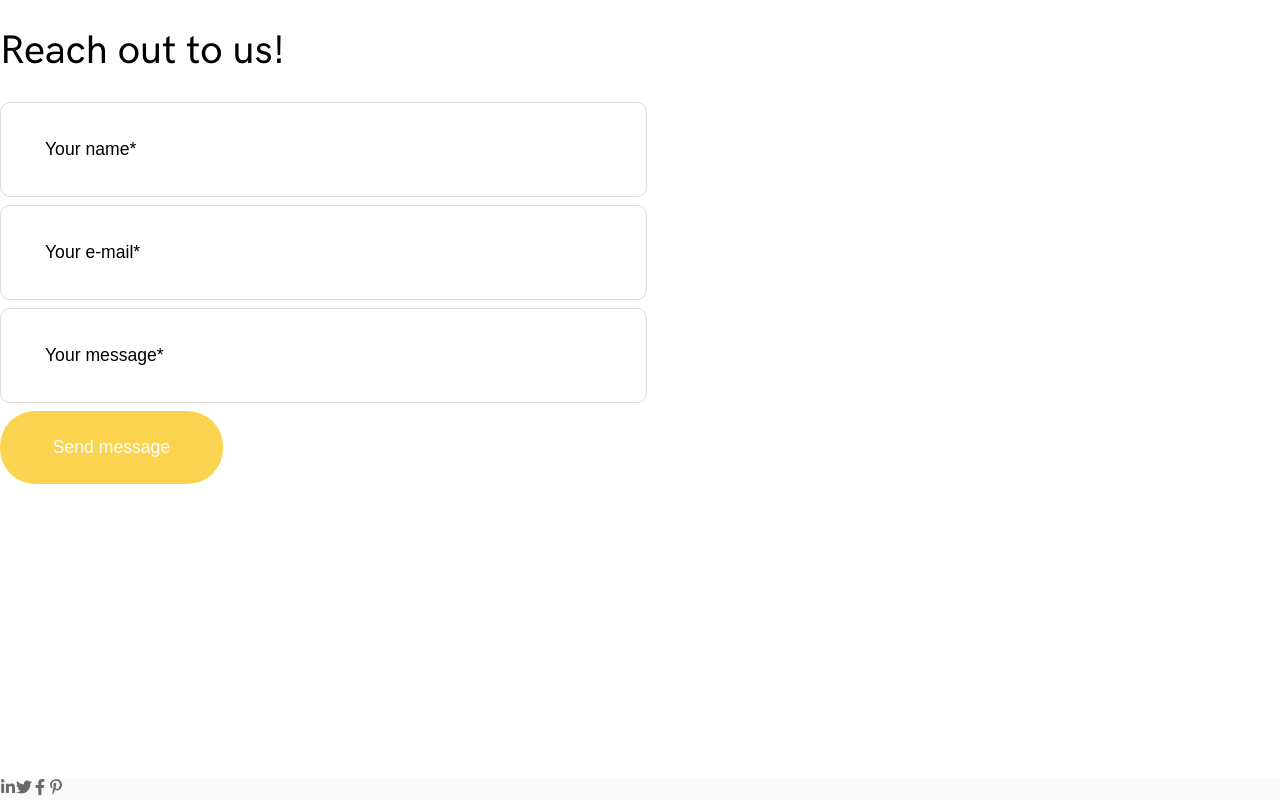
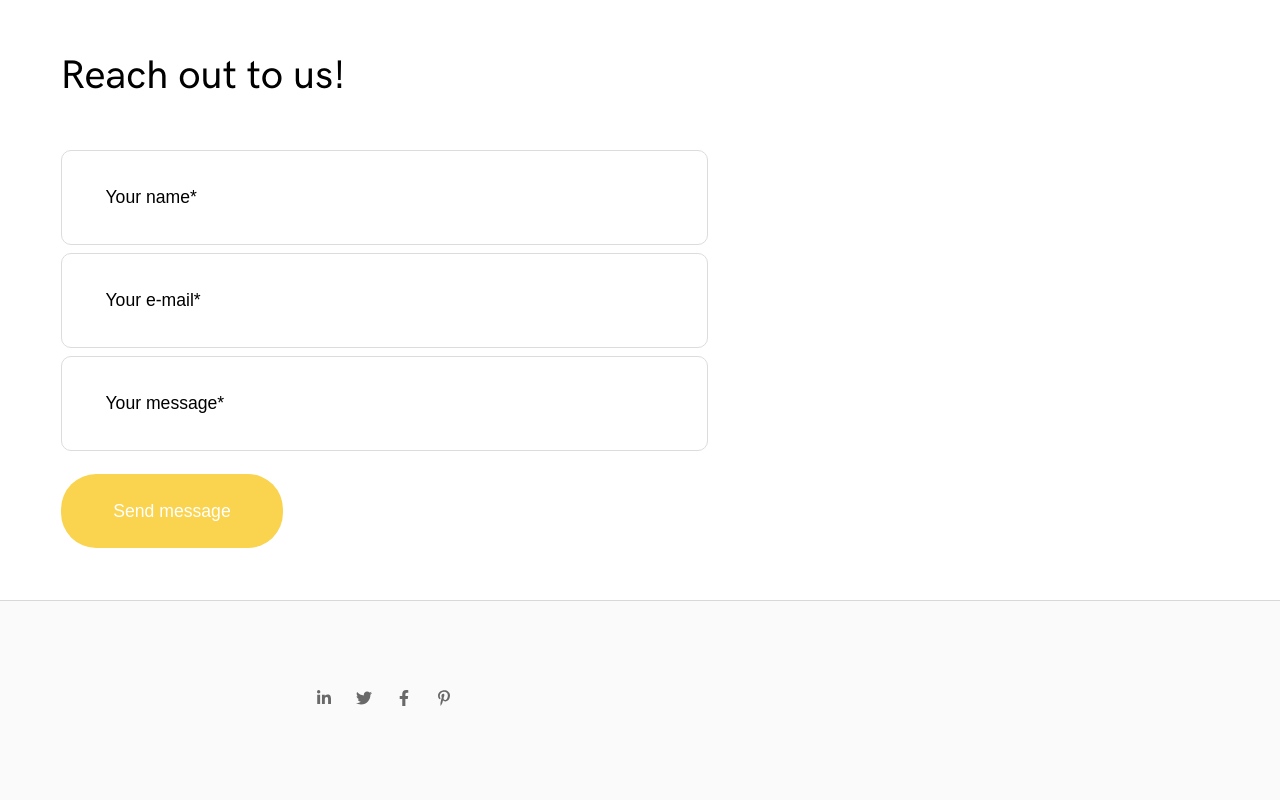
Before and after one commit to rawjrk/zenbittech-form, a React app in the folder front/: page / in a window 1280 px wide. Built offline with nearby package versions, Linux system fonts and the light colour scheme; the HTML template or start-up script is replaced by a standard one.

Commit message:
front: added basic grid

```diff
--- a/front/package.json
+++ b/front/package.json
@@ -24,6 +24,7 @@
     "@babel/core": "^7.19.3",
     "@babel/preset-env": "^7.19.3",
     "@babel/preset-react": "^7.18.6",
+    "@svgr/webpack": "^6.4.0",
     "babel-loader": "^8.2.5",
     "babel-plugin-styled-components": "^2.0.7",
     "clean-webpack-plugin": "^4.0.0",
--- a/front/src/components/App.js
+++ b/front/src/components/App.js
@@ -1,23 +1,26 @@
 import GlobalStyle from "../styles/GlobalStyle";
+import AppGrid, { Main, Footer } from "./AppGrid";
 import Header from "./Header";
 import ContactForm from "./ContactForm";
-import Footer from "./Footer";
+import createRequest from "../api/createRequest";
 import SocialLinks from "./SocialLinks";
 import links from "../links";
-import createRequest from "../api/createRequest";
+import { RedGoodie, YellowGoodie } from "./Goodies";
 
 function App() {
   return (
-    <>
+    <AppGrid style={{ width: "100vw", height: "100vh" }}>
       <GlobalStyle />
-      <main>
-        <Header>Reach out to us!</Header>
-        <ContactForm onSubmit={createRequest} />
-      </main>
+      <Main>
+        <div>
+          <Header style={{ marginBottom: "50px" }}>Reach out to us!</Header>
+          <ContactForm onSubmit={createRequest} />
+        </div>
+      </Main>
       <Footer>
         <SocialLinks links={links} />
       </Footer>
-    </>
+    </AppGrid>
   );
 }
 
--- /dev/null
+++ b/front/src/components/AppGrid.js
@@ -0,0 +1,28 @@
+import styled from "styled-components";
+import { COLORS as C } from "../styles/GlobalStyle";
+import { gridTemplate, centerElementsGrid } from "../styles/templates";
+
+const AppGrid = styled.div`
+  ${gridTemplate}
+  grid-auto-rows: auto 200px;
+`;
+
+export const Main = styled.main`
+  grid-row-start: 1;
+
+  ${centerElementsGrid}
+`;
+
+export const Footer = styled.footer`
+  grid-row-start: 2;
+  grid-column-start: 1;
+  grid-column-end: 3;
+
+  ${gridTemplate}
+  ${centerElementsGrid}
+
+  background-color: ${C.FOOTER_BG};
+  border-top: 1px solid ${C.FOOTER_BORDER};
+`;
+
+export default AppGrid;
--- a/front/src/components/ContactForm.js
+++ b/front/src/components/ContactForm.js
@@ -1,4 +1,4 @@
-import { useEffect, useState } from "react";
+import { useState } from "react";
 import { useInput } from "../hooks";
 import Input from "./Input";
 import Button from "./Button";
@@ -37,7 +37,9 @@ function ContactForm({ onSubmit = (f) => f }) {
         placeholder="Your message*"
         required
       />
-      <Button type="submit">Send message</Button>
+      <Button type="submit" style={{ marginTop: "23px" }}>
+        Send message
+      </Button>
       {error ? <ErrorLog text="Something went wrong." /> : null}
     </form>
   );
--- a/front/src/components/Footer.js
+++ /dev/null
@@ -1,11 +0,0 @@
-import styled from "styled-components";
-import { COLORS as C } from "../styles/GlobalStyle";
-
-const Footer = styled.footer`
-  position: absolute;
-  bottom: 0;
-  width: 100vw;
-  background-color: ${C.FOOTER};
-`;
-
-export default Footer;
--- a/front/src/components/Header.js
+++ b/front/src/components/Header.js
@@ -3,6 +3,7 @@ import styled from "styled-components";
 const Header = styled.h1`
   font-size: 2.5em;
   font-weight: 500;
+  margin: 0;
 `;
 
 export default Header;
--- a/front/src/components/Input.js
+++ b/front/src/components/Input.js
@@ -1,4 +1,5 @@
 import styled from "styled-components";
+import { COLORS as C } from "../styles/GlobalStyle";
 
 const Input = styled.input`
   display: block;
@@ -6,7 +7,7 @@ const Input = styled.input`
   width: 557px;
   height: 93px;
   margin-bottom: 0.5rem;
-  border: 1px solid #dcdcdc;
+  border: 1px solid ${C.INPUT_BORDER};
   border-radius: 10px;
   padding: 0 2.5em;
 
--- a/front/src/components/SocialLinks.js
+++ b/front/src/components/SocialLinks.js
@@ -1,17 +1,19 @@
 import styled from "styled-components";
 import { COLORS as C } from "../styles/GlobalStyle";
+import { centerElementsFlex } from "../styles/templates";
+
+const LinksPanel = styled.div`
+  ${centerElementsFlex}
+`;
 
 const Link = styled.a`
   color: ${C.LINK};
+  margin: 12px;
 `;
 
-const LinksPanel = styled.div`
-  display: flex;
-`;
-
-function SocialLinks({ links = [] }) {
+function SocialLinks({ links = [], style = {} }) {
   return (
-    <LinksPanel>
+    <LinksPanel style={style}>
       {links.map((l, i) => (
         <Link key={i} href={l.url}>
           {l.logo}
--- a/front/src/styles/GlobalStyle.js
+++ b/front/src/styles/GlobalStyle.js
@@ -36,7 +36,8 @@ export const COLORS = {
   YELLOW: "#fad34f",
   GREEN: "#46ebb0",
   CLOUD: "#c6c6c6",
-  BORDER: "#d8d8d8",
-  FOOTER: "#fafafa",
+  INPUT_BORDER: "#dcdcdc",
+  FOOTER_BORDER: "#d8d8d8",
+  FOOTER_BG: "#fafafa",
   LINK: "#696969",
 };
--- /dev/null
+++ b/front/src/styles/templates.js
@@ -0,0 +1,24 @@
+const centerElementsTemplate = `
+  display: [display];
+  align-items: center;
+  justify-content: center;
+`;
+
+export const centerElementsGrid = centerElementsTemplate.replace(
+  /\[display\]/,
+  "grid"
+);
+
+export const centerElementsFlex = centerElementsTemplate.replace(
+  /\[display\]/,
+  "flex"
+);
+
+export const gridTemplate = `
+  display: grid;
+  grid-template-columns: 6fr 4fr;
+
+  @media (max-width: 1200px) {
+    grid-template-columns: 1fr;
+  }
+`;
--- a/front/webpack.config.js
+++ b/front/webpack.config.js
@@ -26,12 +26,16 @@ module.exports = {
   module: {
     rules: [
       {
-        test: /\.(png|jpe?g|gif|svg)$/i,
+        test: /\.(png|jpe?g|gif)$/i,
         type: "asset",
       },
       {
         test: /\.(woff|woff2|eot|ttf|otf)$/i,
         type: "asset/resource",
+      },
+      {
+        test: /\.svg$/i,
+        use: ["@svgr/webpack"],
       },
       {
         test: /\.js$/,
```
Also changed, not shown: 1 other file (tests, documents, lock files or other folders).
